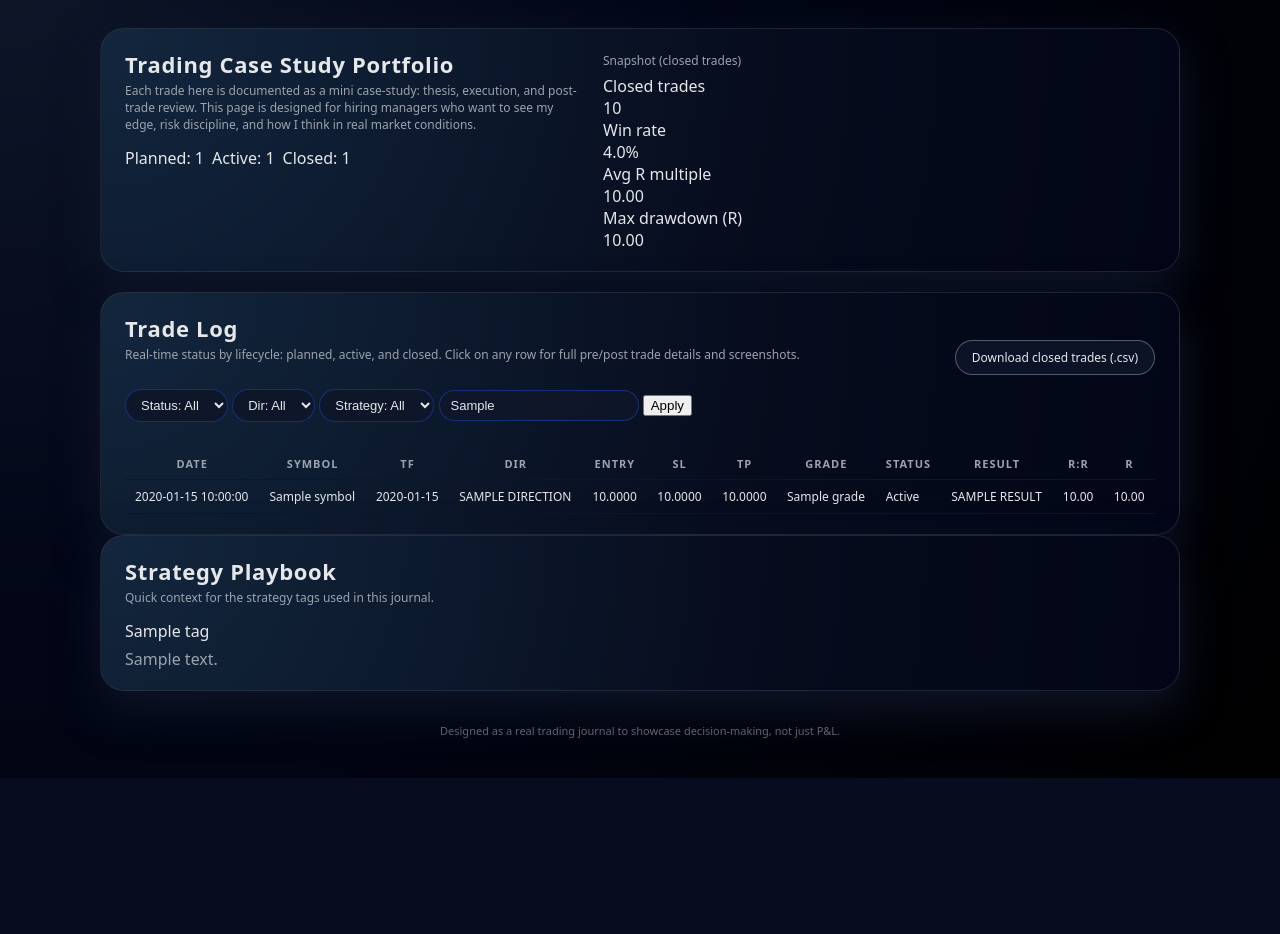
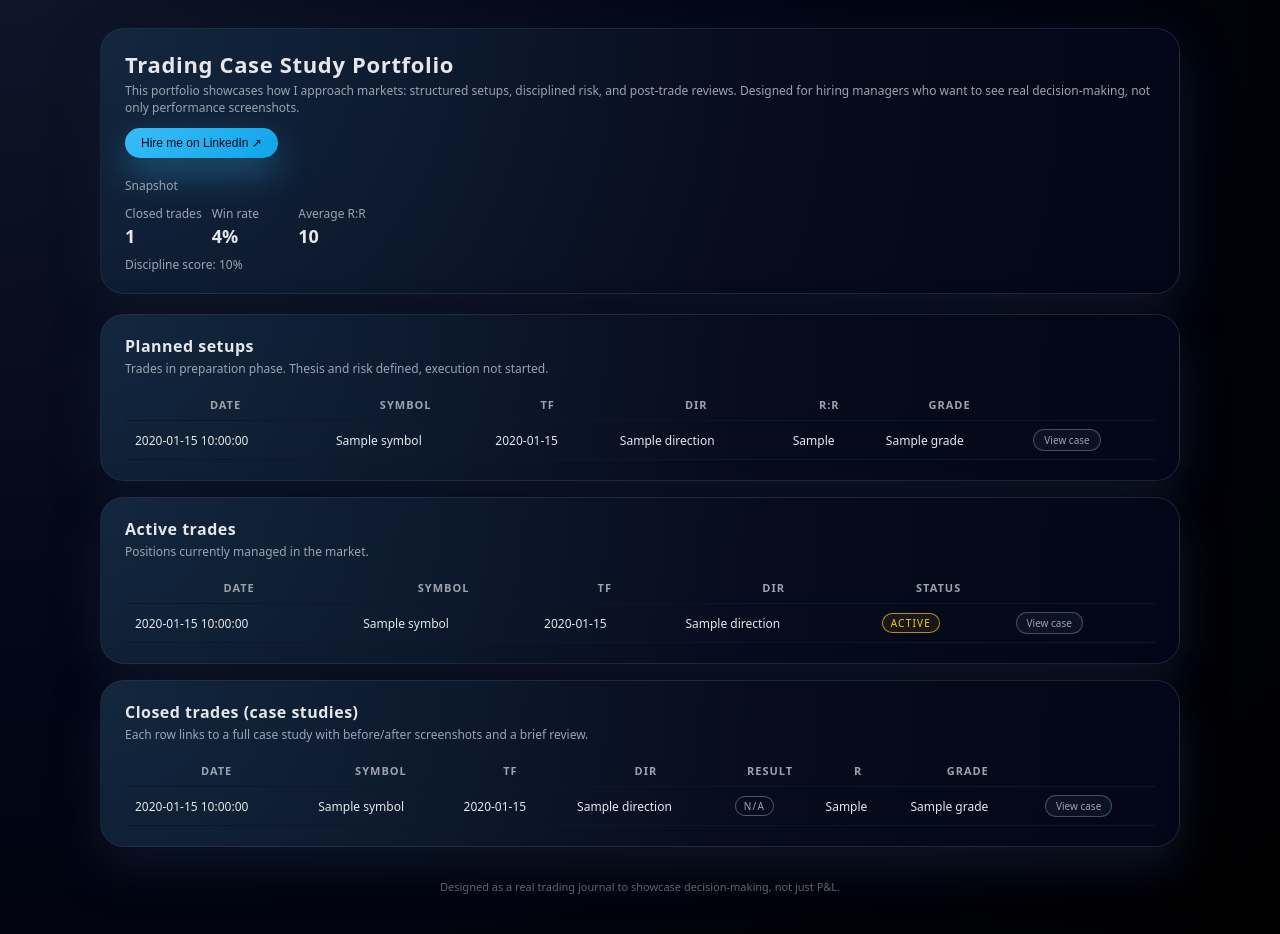
Before and after one commit to banuwij/trading-portfolio, a Flask app: template templates/public_index.html in a window 1280 px wide. Shown: the part 76-1010 px from the top of the page. Before the commit the page ends 854 px from the top, so only its background shows below. Run offline with Flask 3, Linux system fonts and the light colour scheme; the template is opened without the code that fills it: most values are stand-ins (such as "Sample title", 1, 10 or a date in 2020).

Commit message:
Update title and content in public_index.html

```diff
--- a/templates/public_index.html
+++ b/templates/public_index.html
@@ -1,95 +1,46 @@
 {% extends "base.html" %}
-{% block title %}Trading Case Study Portfolio · Public{% endblock %}
+{% block title %}Trading Case Study Portfolio · Banu{% endblock %}
 
 {% block content %}
 
-<div class="glass-card" style="margin-bottom: 20px;">
-    <div style="display:flex;justify-content:space-between;gap:18px;flex-wrap:wrap;">
-        <div style="max-width:460px;">
+<div class="glass-card">
+  <div style="display:flex;justify-content:space-between;align-items:flex-start;gap:16px;flex-wrap:wrap;">
+    <div>
       <div class="section-heading">Trading Case Study Portfolio</div>
       <p class="section-sub">
-                Each trade here is documented as a mini case-study:
-                thesis, execution, and post-trade review. This page is designed for
-                hiring managers who want to see my edge, risk discipline, and how I think in real market conditions.
+        This portfolio showcases how I approach markets: structured setups, disciplined risk, and post-trade reviews.
+        Designed for hiring managers who want to see real decision-making, not only performance screenshots.
       </p>
-            <div style="margin-top:14px;display:flex;gap:8px;flex-wrap:wrap;">
-                <span class="tag-pill">Planned: {{ planned_count }}</span>
-                <span class="tag-pill">Active: {{ active_count }}</span>
-                <span class="tag-pill">Closed: {{ closed_count }}</span>
+      <button class="btn-primary" onclick="window.open('https://www.linkedin.com/in/banuwijaya','_blank')">
+        Hire me on LinkedIn ↗
+      </button>
+    </div>
+
+    <div style="min-width:220px;">
+      <div class="section-sub">Snapshot</div>
+      <div style="display:grid;grid-template-columns:repeat(3,minmax(0,1fr));gap:10px;margin-top:8px;font-size:12px;">
+        <div>
+          <div class="section-sub">Closed trades</div>
+          <div style="font-size:18px;font-weight:600;margin-top:2px;">{{ closed_count }}</div>
+        </div>
+        <div>
+          <div class="section-sub">Win rate</div>
+          <div style="font-size:18px;font-weight:600;margin-top:2px;">{{ win_rate }}%</div>
+        </div>
+        <div>
+          <div class="section-sub">Average R:R</div>
+          <div style="font-size:18px;font-weight:600;margin-top:2px;">{{ avg_r }}</div>
         </div>
       </div>
-
-        <div style="flex:1;min-width:260px;">
-            <div class="section-sub" style="margin-bottom:6px;">Snapshot (closed trades)</div>
-            <div class="stats-grid">
-                <div class="stat-pill">
-                    <div class="stat-label">Closed trades</div>
-                    <div class="stat-value">{{ stats.total }}</div>
-                </div>
-                <div class="stat-pill">
-                    <div class="stat-label">Win rate</div>
-                    <div class="stat-value stat-value-accent">{{ "%.1f"|format(stats.win_rate) }}%</div>
-                </div>
-                <div class="stat-pill">
-                    <div class="stat-label">Avg R multiple</div>
-                    <div class="stat-value">{{ "%.2f"|format(stats.avg_realized_r) }}</div>
-                </div>
-                <div class="stat-pill">
-                    <div class="stat-label">Max drawdown (R)</div>
-                    <div class="stat-value">{{ "%.2f"|format(stats.max_drawdown) }}</div>
-                </div>
-            </div>
+      <div class="section-sub" style="margin-top:8px;">Discipline score: {{ discipline_score }}%</div>
     </div>
   </div>
 </div>
 
-<div class="two-column">
-    <div class="glass-card">
-        <div style="display:flex;justify-content:space-between;align-items:flex-end;gap:10px;flex-wrap:wrap;">
-            <div>
-                <div class="section-heading">Trade Log</div>
-                <p class="section-sub">
-                    Real-time status by lifecycle: planned, active, and closed.
-                    Click on any row for full pre/post trade details and screenshots.
-                </p>
-            </div>
-            <div>
-                <a href="{{ url_for('export_closed_csv') }}" class="btn-outline" style="font-size:12px;">
-                    Download closed trades (.csv)
-                </a>
-            </div>
-        </div>
+<div class="glass-card" style="margin-top:20px;">
+  <div class="section-heading" style="font-size:16px;">Planned setups</div>
+  <p class="section-sub">Trades in preparation phase. Thesis and risk defined, execution not started.</p>
 
-        <form method="get" class="filters-row" style="margin-top:14px;">
-            <select name="status" class="filter-select">
-                <option value="ALL" {% if filter_status == 'ALL' %}selected{% endif %}>Status: All</option>
-                <option value="PLANNED" {% if filter_status == 'PLANNED' %}selected{% endif %}>Planned</option>
-                <option value="ACTIVE" {% if filter_status == 'ACTIVE' %}selected{% endif %}>Active</option>
-                <option value="CLOSED" {% if filter_status == 'CLOSED' %}selected{% endif %}>Closed</option>
-            </select>
-
-            <select name="direction" class="filter-select">
-                <option value="ALL" {% if filter_direction == 'ALL' %}selected{% endif %}>Dir: All</option>
-                <option value="BUY" {% if filter_direction == 'BUY' %}selected{% endif %}>Buy</option>
-                <option value="SELL" {% if filter_direction == 'SELL' %}selected{% endif %}>Sell</option>
-            </select>
-
-            <select name="strategy" class="filter-select">
-                <option value="ALL" {% if filter_strategy == 'ALL' %}selected{% endif %}>Strategy: All</option>
-                {% for s in unique_strategies %}
-                    <option value="{{ s }}" {% if filter_strategy == s %}selected{% endif %}>{{ s }}</option>
-                {% endfor %}
-            </select>
-
-            <input type="text"
-                   name="symbol"
-                   value="{{ filter_symbol }}"
-                   class="filter-input"
-                   placeholder="Filter symbol (e.g. BTCUSDT)">
-            <button type="submit" class="filter-btn">Apply</button>
-        </form>
-
-        <div class="glass-card-soft" style="margin-top:16px;overflow-x:auto;">
   <table>
     <thead>
     <tr>
@@ -97,85 +48,125 @@
       <th>Symbol</th>
       <th>TF</th>
       <th>Dir</th>
-                    <th>Entry</th>
-                    <th>SL</th>
-                    <th>TP</th>
+      <th>R:R</th>
       <th>Grade</th>
-                    <th>Status</th>
-                    <th>Result</th>
-                    <th>R:R</th>
-                    <th>R</th>
+      <th></th>
     </tr>
     </thead>
     <tbody>
-                {% for t in trades %}
-                    <tr onclick="window.location='{{ url_for('trade_detail', trade_id=t.id) }}'"
-                        style="cursor:pointer;">
-                        <td>{{ t.trade_date or '-' }}</td>
-                        <td>{{ t.symbol or '-' }}</td>
-                        <td>{{ t.timeframe or '-' }}</td>
-                        <td>{{ (t.direction or '')|upper }}</td>
-                        <td>{{ "%.4f"|format(t.entry_price) if t.entry_price is not none else '-' }}</td>
-                        <td>{{ "%.4f"|format(t.stop_loss) if t.stop_loss is not none else '-' }}</td>
-                        <td>{{ "%.4f"|format(t.take_profit) if t.take_profit is not none else '-' }}</td>
-                        <td>{{ t.grade or '-' }}</td>
+    {% if planned %}
+      {% for t in planned %}
+      <tr>
+        <td>{{ t.trade_date }}</td>
+        <td>{{ t.symbol }}</td>
+        <td>{{ t.timeframe }}</td>
+        <td>{{ t.direction }}</td>
+        <td>{{ t.rr_ratio if t.rr_ratio is not none else "-" }}</td>
+        <td>{{ t.grade or "-" }}</td>
         <td>
-                            {% set st = (t.status or '')|upper %}
-                            {% if st == 'PLANNED' %}
-                                <span class="badge-status badge-planned">Planned</span>
-                            {% elif st == 'ACTIVE' %}
-                                <span class="badge-status badge-active">Active</span>
-                            {% elif st == 'CLOSED' %}
-                                <span class="badge-status badge-closed">Closed</span>
-                            {% else %}
-                                <span class="badge-status">{{ st or '-' }}</span>
-                            {% endif %}
-                        </td>
-                        <td>
-                            {% set res = (t.result or '')|upper %}
-                            {% if res == 'WIN' %}
-                                <span class="badge-status badge-win">Win</span>
-                            {% elif res == 'LOSE' %}
-                                <span class="badge-status badge-loss">Loss</span>
-                            {% else %}
-                                <span class="badge-status">{{ res or '-' }}</span>
-                            {% endif %}
-                        </td>
-                        <td>{{ "%.2f"|format(t.rr_ratio) if t.rr_ratio is not none else '-' }}</td>
-                        <td>{{ "%.2f"|format(t.realized_r) if t.realized_r is not none else '-' }}</td>
-                    </tr>
-                {% else %}
-                    <tr>
-                        <td colspan="12" style="text-align:center;color:var(--text-muted);padding:14px 0;">
-                            No trades yet – once I log trades, they will appear here in real time.
+          <a href="{{ url_for('trade_detail', trade_id=t.id) }}" class="link-pill-outline" style="padding:3px 10px;font-size:10px;">
+            View case
+          </a>
         </td>
       </tr>
       {% endfor %}
+    {% else %}
+      <tr><td colspan="7" style="text-align:center;padding:14px 0;color:var(--text-muted);">No planned setups at the moment.</td></tr>
+    {% endif %}
     </tbody>
   </table>
 </div>
+
+<div class="glass-card" style="margin-top:16px;">
+  <div class="section-heading" style="font-size:16px;">Active trades</div>
+  <p class="section-sub">Positions currently managed in the market.</p>
+
+  <table>
+    <thead>
+    <tr>
+      <th>Date</th>
+      <th>Symbol</th>
+      <th>TF</th>
+      <th>Dir</th>
+      <th>Status</th>
+      <th></th>
+    </tr>
+    </thead>
+    <tbody>
+    {% if active %}
+      {% for t in active %}
+      <tr>
+        <td>{{ t.trade_date }}</td>
+        <td>{{ t.symbol }}</td>
+        <td>{{ t.timeframe }}</td>
+        <td>{{ t.direction }}</td>
+        <td><span class="badge badge-pending">Active</span></td>
+        <td>
+          <a href="{{ url_for('trade_detail', trade_id=t.id) }}" class="link-pill-outline" style="padding:3px 10px;font-size:10px;">
+            View case
+          </a>
+        </td>
+      </tr>
+      {% endfor %}
+    {% else %}
+      <tr><td colspan="6" style="text-align:center;padding:14px 0;color:var(--text-muted);">No active trades.</td></tr>
+    {% endif %}
+    </tbody>
+  </table>
 </div>
 
-    <div class="glass-card">
-        <div class="section-heading">Strategy Playbook</div>
+<div class="glass-card" style="margin-top:16px;">
+  <div class="section-heading" style="font-size:16px;">Closed trades (case studies)</div>
   <p class="section-sub">
-            Quick context for the strategy tags used in this journal.
+    Each row links to a full case study with before/after screenshots and a brief review.
   </p>
-        <div class="playbook-list" style="margin-top:14px;">
-            {% for s in playbook %}
-                <div class="glass-card-soft">
-                    <div class="playbook-item-title">
-                        <span class="tag-pill">{{ s.tag }}</span>
-                    </div>
-                    <div style="margin-top:6px;color:var(--text-muted);">
-                        {{ s.description }}
-                    </div>
-                </div>
+
+  <table>
+    <thead>
+    <tr>
+      <th>Date</th>
+      <th>Symbol</th>
+      <th>TF</th>
+      <th>Dir</th>
+      <th>Result</th>
+      <th>R</th>
+      <th>Grade</th>
+      <th></th>
+    </tr>
+    </thead>
+    <tbody>
+    {% if closed %}
+      {% for t in closed %}
+      <tr>
+        <td>{{ t.trade_date }}</td>
+        <td>{{ t.symbol }}</td>
+        <td>{{ t.timeframe }}</td>
+        <td>{{ t.direction }}</td>
+        <td>
+          {% if t.result == "WIN" %}
+            <span class="badge badge-win">Win</span>
+          {% elif t.result == "LOSE" %}
+            <span class="badge badge-lose">Lose</span>
+          {% elif t.result == "BE" %}
+            <span class="badge badge-pending">BE</span>
           {% else %}
-                <p class="section-sub">Strategy tags will appear automatically once trades are logged.</p>
+            <span class="badge">N/A</span>
+          {% endif %}
+        </td>
+        <td>{{ t.result_r if t.result_r is not none else "-" }}</td>
+        <td>{{ t.grade or "-" }}</td>
+        <td>
+          <a href="{{ url_for('trade_detail', trade_id=t.id) }}" class="link-pill-outline" style="padding:3px 10px;font-size:10px;">
+            View case
+          </a>
+        </td>
+      </tr>
       {% endfor %}
-        </div>
-    </div>
+    {% else %}
+      <tr><td colspan="8" style="text-align:center;padding:14px 0;color:var(--text-muted);">No closed trades yet.</td></tr>
+    {% endif %}
+    </tbody>
+  </table>
 </div>
 
 {% endblock %}
```
Lines whose indentation alone changed are shown as unchanged.
